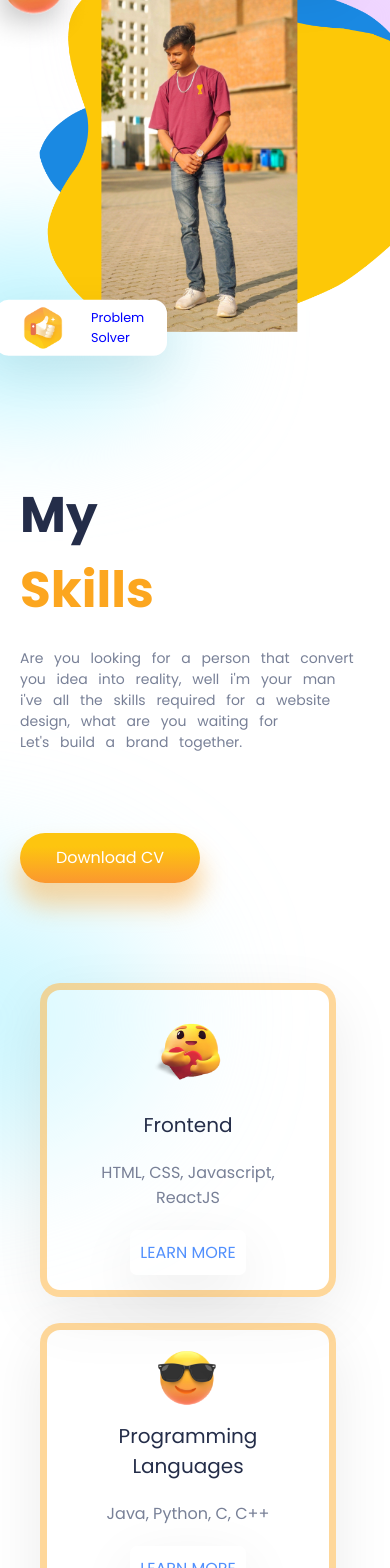
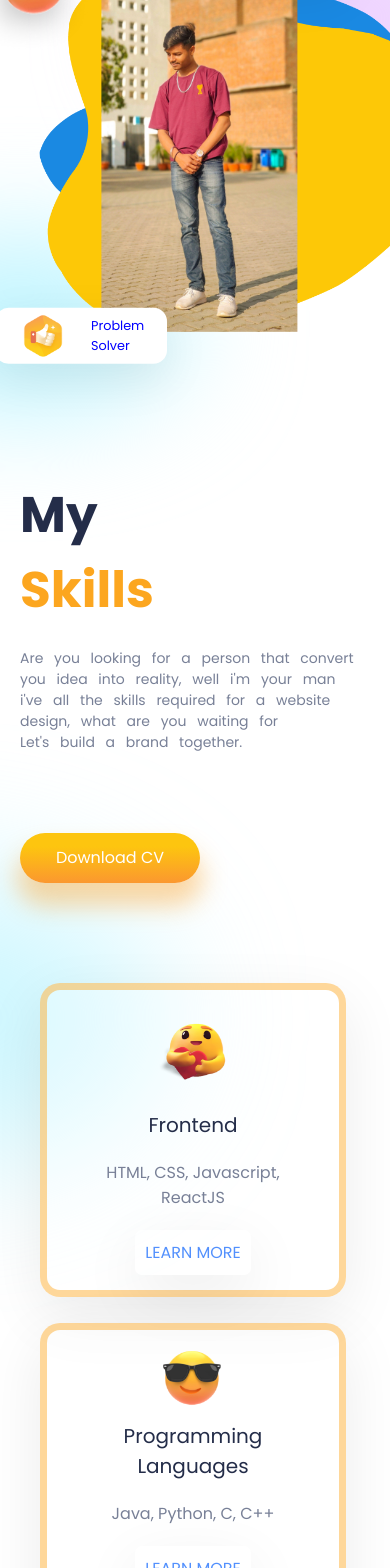
Before and after one commit to rajeev-30/react-portfolio1, a React (Create React App) app: page / in a window 390 px wide. Shown: the part 1084-2652 px from the top of the page. Built offline with nearby package versions, Linux system fonts and the light colour scheme.

Commit message:
made some changes

```diff
--- a/src/Components/Card/card.css
+++ b/src/Components/Card/card.css
@@ -36,6 +36,6 @@
 @media screen and (max-width: 480px){
     .card{
         /* width: auto; */
-        width: 11.5rem;
+        width: 12rem;
     }
 }
--- a/src/Components/Intro/intro.css
+++ b/src/Components/Intro/intro.css
@@ -123,7 +123,7 @@
         top: -2.5rem!important;
     }
     .floating-div2{
-        top: 21rem!important;
+        top: 21.5rem!important;
     }
     .i-name>:nth-child(3){
         text-align: justify;
```
